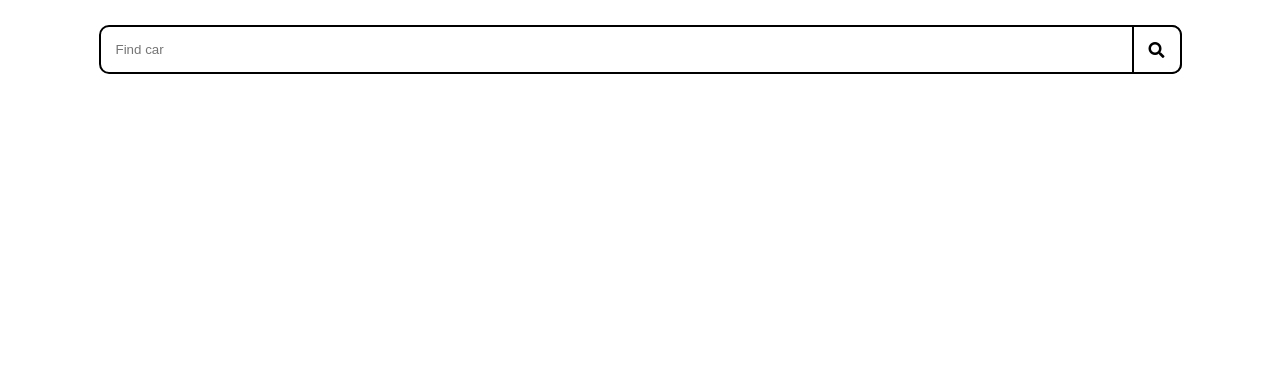
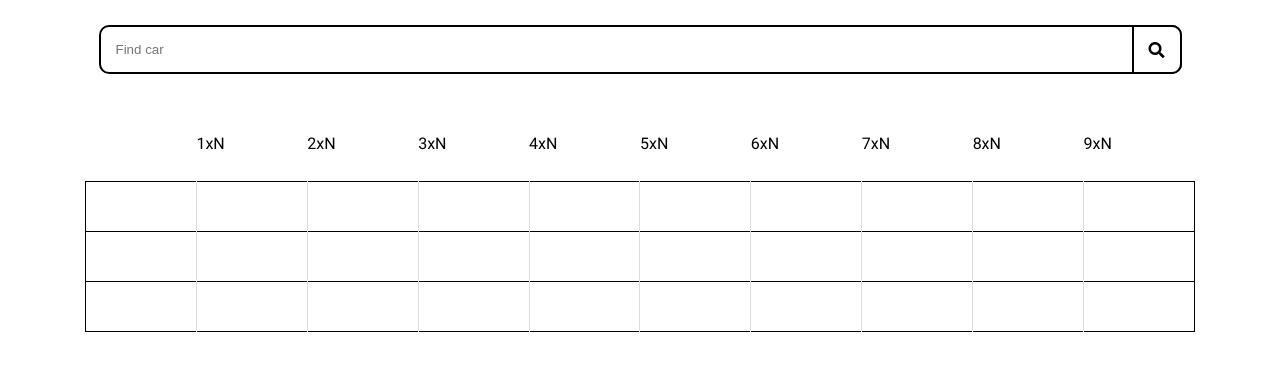
Before and after one commit to nikolab/Cars, a website: page index.html in a window 1280 px wide. Drawn offline with nearby package versions, Linux system fonts and the light colour scheme; files that its build step writes are made by us from their sources; no server answers.

Commit message:
Scale as a distance and splited on ten parts

```diff
--- a/index.html
+++ b/index.html
@@ -26,6 +26,63 @@
             <ul id="cars-list" class="holder"></ul>
         </div>
     </section><!-- #display cars -->
+
+    <!-- scale distance -->
+    <section class="scale">
+        <div class="wrapper">
+            <table id="scale">
+                <thead>
+                <th>
+                <td>1xN</td>
+                <td>2xN</td>
+                <td>3xN</td>
+                <td>4xN</td>
+                <td>5xN</td>
+                <td>6xN</td>
+                <td>7xN</td>
+                <td>8xN</td>
+                <td>9xN</td>
+                </th>
+                </thead>
+                <tr>
+                    <td></td>
+                    <td></td>
+                    <td></td>
+                    <td></td>
+                    <td></td>
+                    <td></td>
+                    <td></td>
+                    <td></td>
+                    <td></td>
+                    <td></td>
+                </tr>
+                <tr>
+                    <td></td>
+                    <td></td>
+                    <td></td>
+                    <td></td>
+                    <td></td>
+                    <td></td>
+                    <td></td>
+                    <td></td>
+                    <td></td>
+                    <td></td>
+                </tr>
+                <tr>
+                    <td></td>
+                    <td></td>
+                    <td></td>
+                    <td></td>
+                    <td></td>
+                    <td></td>
+                    <td></td>
+                    <td></td>
+                    <td></td>
+                    <td></td>
+                </tr>
+            </table>
+        </div>
+    </section><!-- #scale distance -->
 </main>
 
 <script src="https://ajax.googleapis.com/ajax/libs/jquery/3.3.1/jquery.min.js"></script>
--- a/src/js/script.js
+++ b/src/js/script.js
@@ -5,6 +5,7 @@ var url = 'data.json';
 var carsContainer = document.getElementById("cars-list");
 var search = document.getElementById("search");
 var carBox = document.getElementsByClassName("car-box");
+var scaleWidth =  document.getElementById('scale').offsetWidth;
 
    //json request
     var xml = new XMLHttpRequest();
@@ -13,6 +14,9 @@ var carBox = document.getElementsByClassName("car-box");
 
         var jsonData = JSON.parse(xml.responseText);
         var carsData = jsonData.cars;
+        var distance = jsonData.distance;
+        var trafficLights = jsonData.traffic_lights;
+        var speedLimits = jsonData.speed_limits;
 
         if(xml.status >= 200 && xml.status < 400) {
 
--- a/src/scss/components/_components.scss
+++ b/src/scss/components/_components.scss
@@ -5,3 +5,4 @@
 @import "button";
 @import "filter-cars";
 @import "cars";
+@import "scale-distance";
--- /dev/null
+++ b/src/scss/components/_scale-distance.scss
@@ -0,0 +1,32 @@
+/*----- scale distance
+-------------------------- */
+
+.scale {
+	margin: 32px 0;
+
+	table {
+		width: 100%;
+	}
+
+	tbody {
+		border: 1px solid $black;
+		border-radius: 10px;
+
+		td {
+			border-right: 1px solid $gray;
+
+			&:last-child {
+				border: 0;
+			}
+		}
+	}
+
+	tr {
+		border-bottom: 1px solid $black;
+	}
+
+	td {
+		width: 10%;
+		height: 50px;
+	}
+}
```
Also changed, not shown: dist/css/style.min.css, dist/js/script.min.js, 2 other files.
